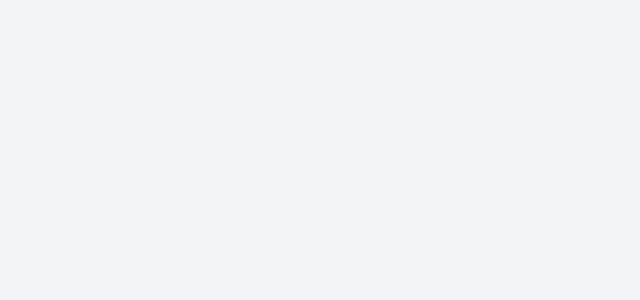
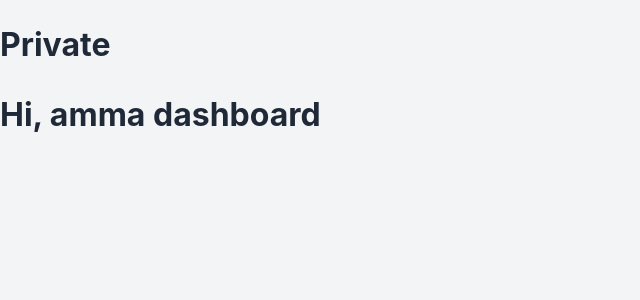
Before and after one commit to SeoBlack/Attendance, a React (Vite) app in the folder attendance-frontend/: page /dashboard in a window 1280 px wide. Before the commit this address had no page. Shown: the top 300 px of the page, without its empty margins (0-640 px from the left). Built offline with nearby package versions, Linux system fonts and the light colour scheme.

Commit message:
Drafts of frontend layouts

```diff
--- a/attendance-frontend/src/App.tsx
+++ b/attendance-frontend/src/App.tsx
@@ -2,13 +2,21 @@ import { Routes, Route } from 'react-router-dom'
 import LoginPage from './pages/LoginPage'
 import StoryBookPage from './pages/StoryBook'
 import SignupPage from "./pages/SignupPage";
+import PublicLayout from "./layouts/public";
+import PrivateLayout from "./layouts/private";
+import DashboardPage from "./pages/DashboardPage";
 
 function App() {
   return (
     <Routes>
+      <Route element={<PublicLayout />}>
       <Route path="/" element={<LoginPage />} />
       <Route path="/signup" element={<SignupPage />} />
       <Route path="/storybook" element={<StoryBookPage />} />
+      </Route>
+      <Route element={<PrivateLayout />}>
+        <Route path="/dashboard" element={<DashboardPage />} />
+      </Route>
     </Routes>
   )
 }
--- /dev/null
+++ b/attendance-frontend/src/layouts/private.tsx
@@ -0,0 +1,16 @@
+import {Navigate, Outlet} from "react-router-dom"
+
+function PrivateLayout() {
+  const token = document.cookie || "test"; // TODO: Get actual token
+  if (!token) {
+    return <Navigate to="/" replace/>;
+  }
+  return (
+    <div>
+      <h1>Private</h1>
+      <Outlet/>
+    </div>
+  )
+}
+
+export default PrivateLayout
--- /dev/null
+++ b/attendance-frontend/src/layouts/public.tsx
@@ -0,0 +1,9 @@
+import { Outlet } from "react-router-dom"
+
+function PublicLayout() {
+  return (
+    <Outlet/>
+  )
+}
+
+export default PublicLayout
--- /dev/null
+++ b/attendance-frontend/src/pages/DashboardPage.tsx
@@ -0,0 +1,9 @@
+
+
+function DashboardPage() {
+  return (
+    <h1>Hi, amma dashboard</h1>
+  )
+}
+
+export default DashboardPage
--- a/attendance-frontend/src/pages/LoginPage.tsx
+++ b/attendance-frontend/src/pages/LoginPage.tsx
@@ -12,6 +12,7 @@ import QrCode2Icon from '@mui/icons-material/QrCode2';
 import TrendingUpIcon from '@mui/icons-material/TrendingUp';
 import SecurityIcon from '@mui/icons-material/Security';
 import { ActionButton, FormTextField } from '../components/common';
+import {useNavigate} from "react-router-dom";
 
 const FEATURES = [
   { icon: QrCode2Icon, label: 'QR Code Scanning' },
@@ -20,12 +21,14 @@ const FEATURES = [
 ] as const;
 
 export default function LoginPage() {
+  const navigate = useNavigate();
   const [email, setEmail] = useState('');
   const [password, setPassword] = useState('');
   const [rememberMe, setRememberMe] = useState(false);
 
   const handleSubmit = (e: React.FormEvent) => {
     e.preventDefault();
+    navigate("/dashboard")
     // TODO: integrate with auth API
   };
 
```
